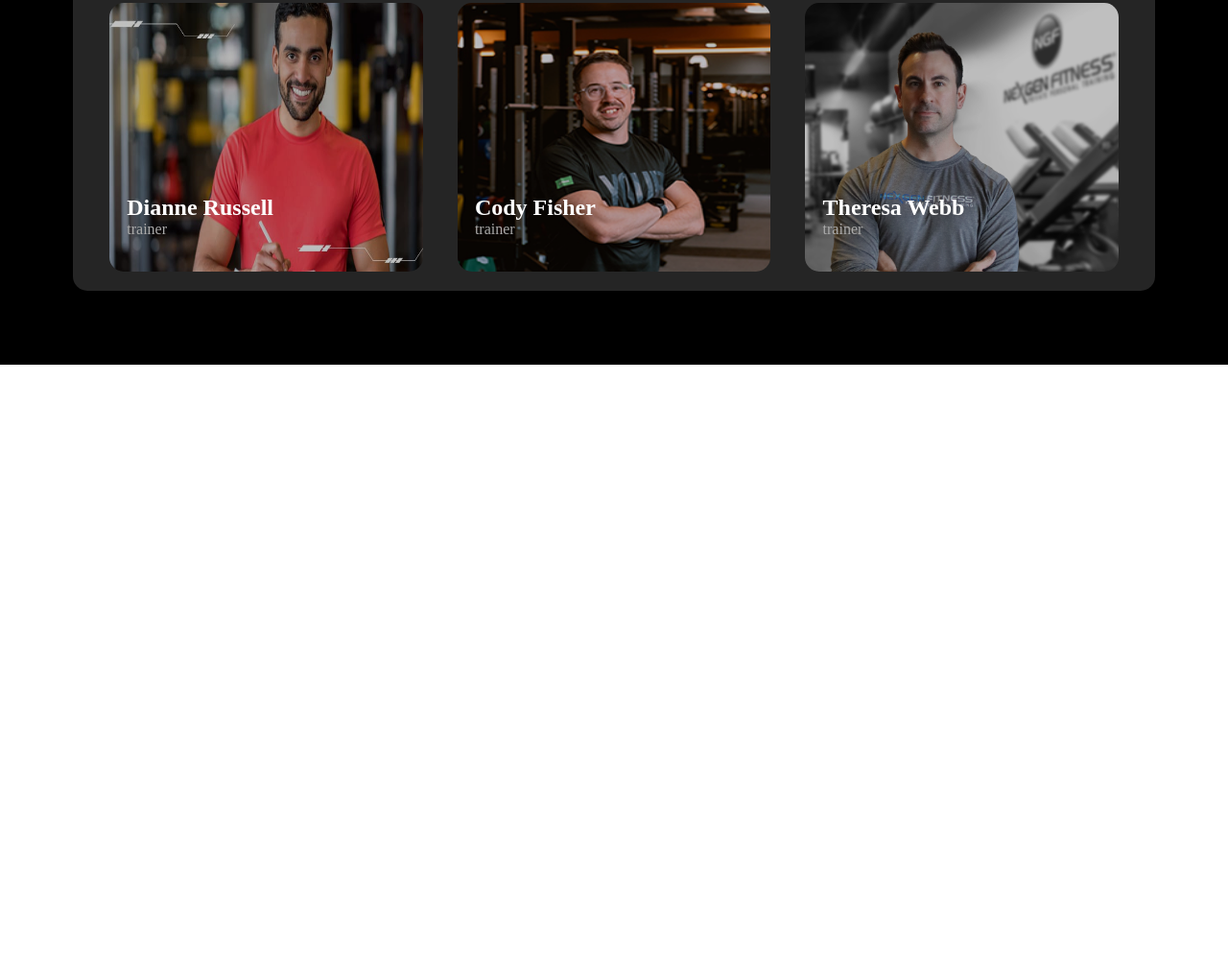
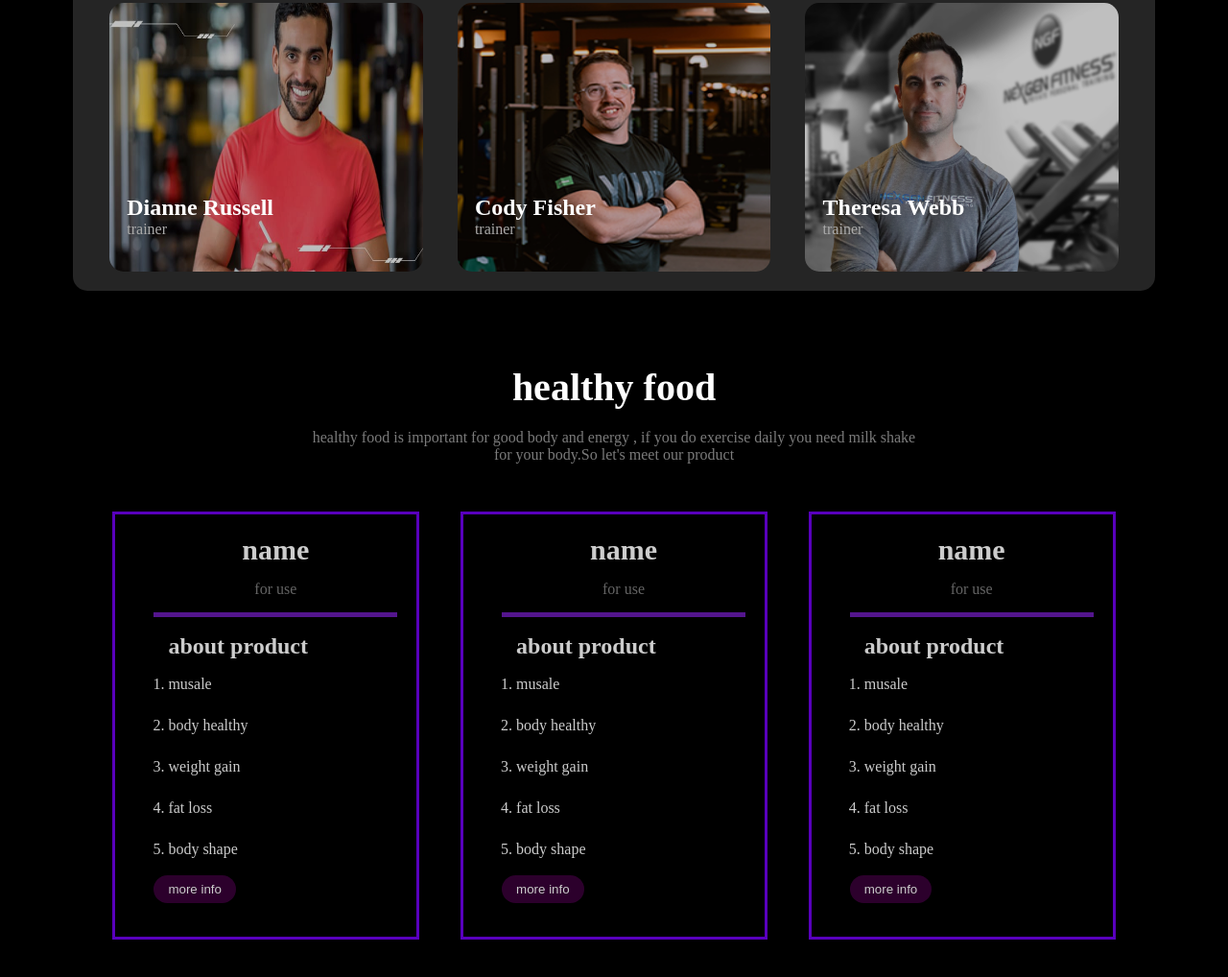
Before and after one commit to Joynal-Abedin85/assignment-2, a plain HTML site: page index.html in a window 1280 px wide. Shown: the part 3729-4747 px from the top of the page at 96% size. Before the commit the page ends 4109 px from the top, so only its background shows below. Drawn offline with Linux system fonts and the light colour scheme; a web font is replaced by a local one.

Commit message:
complete uniqe section

```diff
--- a/index.html
+++ b/index.html
@@ -228,5 +228,64 @@
 
         </div>
     </section>
+    <section class="uniqe-sect">
+        <div class="uniqe-head">
+            <h1 class="h3-tag">healthy food</h1>
+            <p class="p-tag">healthy food is important for good  body and energy , if you do exercise daily you need milk shake for your body.So let's meet our product</p>
+        </div>
+        <div class="in-uniqe">
+            <div class="uniqe-card">
+                <div class="in-uniq-head">
+                    <h1 class="h2-tag">name</h1>
+                    <p class="ptagsu">for use</p>
+                </div>
+                <div class="in-uniqe-text">
+                    <h1>about product</h1>
+                    <ol>
+                        <li>musale</li>
+                        <li>body healthy</li>
+                        <li>weight  gain</li>
+                        <li>fat loss</li>
+                        <li>body shape</li>
+                    </ol>
+                    <button class="info-btn">more info</button>
+                </div>
+            </div>
+            <div class="uniqe-card">
+                <div class="in-uniq-head">
+                    <h1 class="h2-tag">name</h1>
+                    <p class="ptagsu">for use</p>
+                </div>
+                <div class="in-uniqe-text">
+                    <h1>about product</h1>
+                    <ol>
+                        <li>musale</li>
+                        <li>body healthy</li>
+                        <li>weight  gain</li>
+                        <li>fat loss</li>
+                        <li>body shape</li>
+                    </ol>
+                    <button class="info-btn">more info</button>
+                </div>
+            </div>
+            <div class="uniqe-card">
+                <div class="in-uniq-head">
+                    <h1 class="h2-tag">name</h1>
+                    <p class="ptagsu">for use</p>
+                </div>
+                <div class="in-uniqe-text">
+                    <h1>about product</h1>
+                    <ol>
+                        <li>musale</li>
+                        <li>body healthy</li>
+                        <li>weight  gain</li>
+                        <li>fat loss</li>
+                        <li>body shape</li>
+                    </ol>
+                    <button class="info-btn">more info</button>
+                </div>
+            </div>
+        </div>
+    </section>
 </body>
 </html>
--- a/style.css
+++ b/style.css
@@ -461,3 +461,83 @@ input::placeholder{
 
 
 /* now end team section  */
+
+/* start uniqe section  */
+
+
+.uniqe-sect{
+    height: 750px;
+    background-color: black;
+}
+
+.uniqe-head{
+    width: 50%;
+    margin: 0px auto;
+    text-align: center;
+}
+
+.in-uniqe{
+
+    width: 85%;
+    margin: 0 auto;
+    display: grid;
+    grid-template-columns: repeat(3 , 1fr);
+    margin-top: 50px;
+}
+.uniqe-card{
+    width: 70%;
+    margin: 0 auto;
+    border: 3px solid rgba(119, 0, 255, 0.925);
+    height: 400px;
+    padding: 20px;
+    padding-left: 40px;
+    opacity: 80%;
+    transition: .5s ease-in-out;
+}
+.uniqe-card:hover{
+    box-shadow: inset 0px 0px 15px 2px purple;
+
+    border: 3px solid black;
+    opacity: 100%;
+    cursor: pointer;
+}
+
+.in-uniq-head{
+    border-bottom: 5px solid rgba(151, 40, 255, 0.699);
+    text-align: center;
+}
+
+
+.in-uniqe-text h1 ,
+.in-uniqe-text ol{
+    display: grid;
+    row-gap: 25px;
+    list-style: decimal;
+    padding-left: 15px;
+    margin-top: 17px;
+
+}
+
+.ptagsu{
+    color: #7e7e7e;
+    margin: 15px 0;
+}
+
+.info-btn{
+    background-color: rgba(128, 0, 128, 0.432);
+    padding: 7px 15px;
+    margin-top: 18px;
+    border: none;
+    border-radius: 15px;
+    transition: .6s ease;
+}
+
+.info-btn:hover{
+    background-color: transparent;
+    color: rgb(255, 11, 255);
+    box-shadow: 0 0 5px 0 purple;
+    cursor: pointer;
+}
+
+
+/* end uniqe section  */
```
